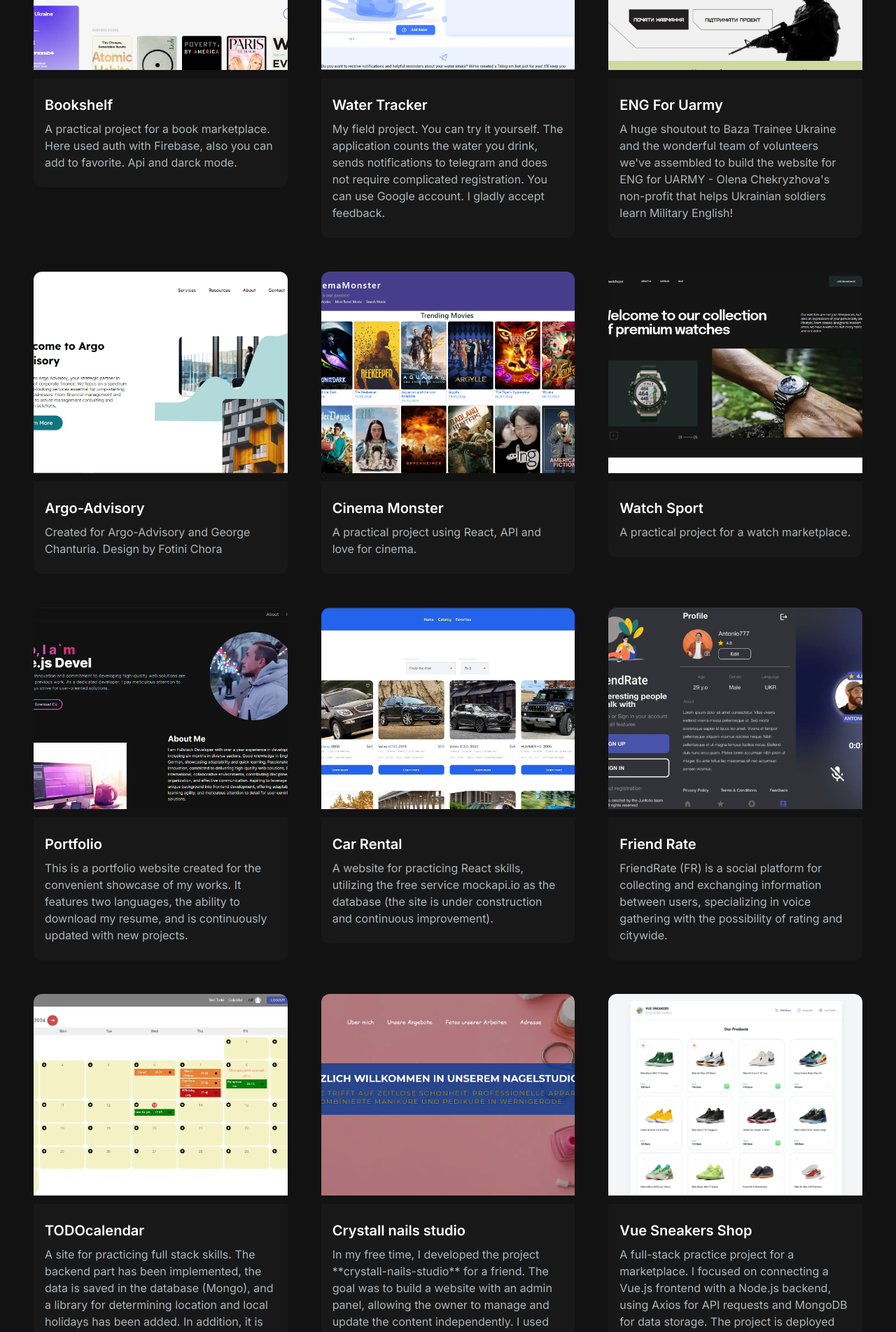
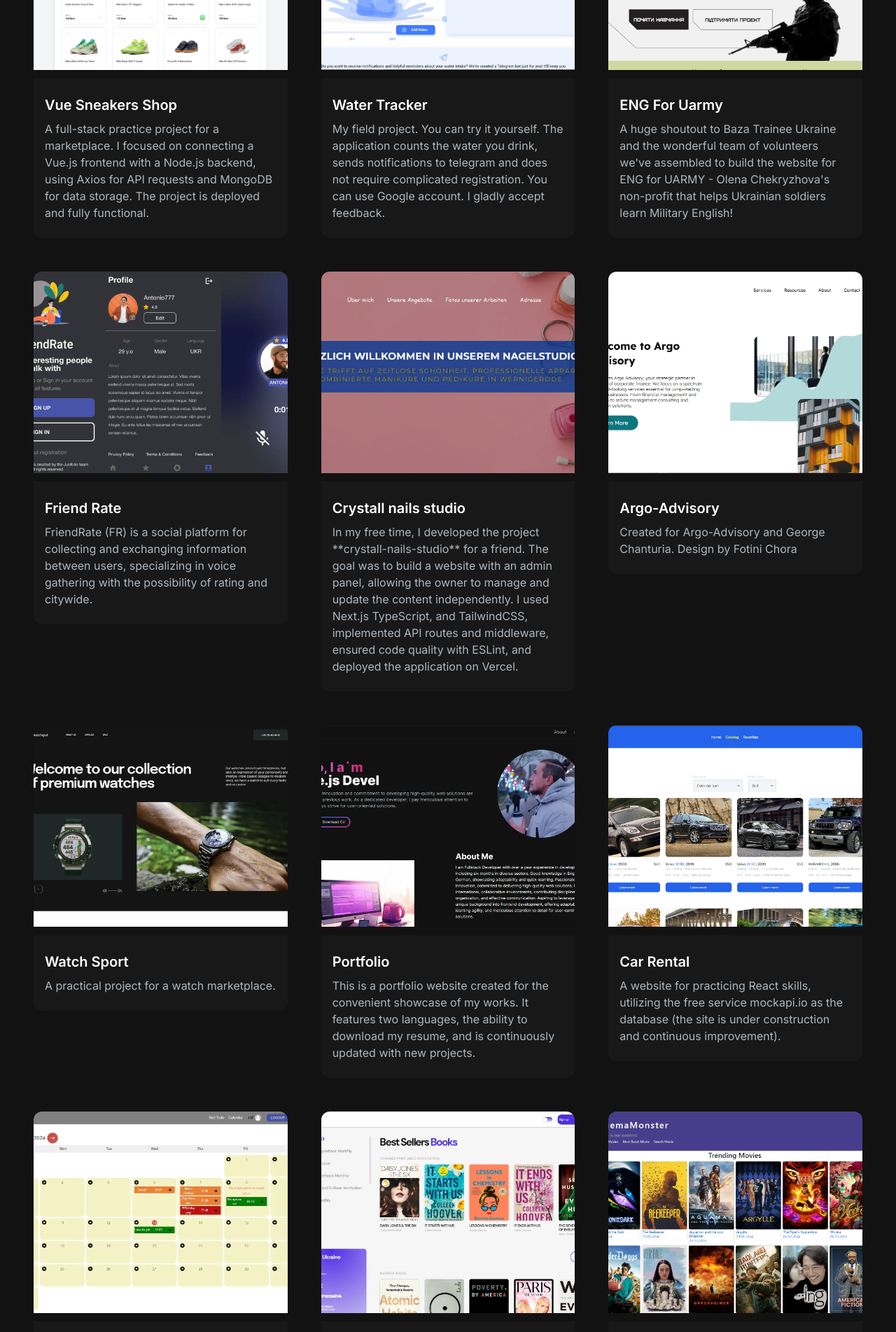
Before and after one commit to Arag0rn/My-Portfolio, a Next.js app: page /en in a window 1280 px wide. Shown: the part 1740-3643 px from the top of the page at 70% size. Built offline with nearby package versions, Linux system fonts and the light colour scheme.

Commit message:
Refactor projects section and update i18n titles

```diff
--- a/messages/de.json
+++ b/messages/de.json
@@ -18,6 +18,7 @@
       "certifications": "Zertifizierungen"
     },
     "Projects":{
+      "title": "Meine Projekte",
       "description1": "Ein praktisches Projekt für einen Buchmarktplatz. Hier wird die Authentifizierung mit Firebase verwendet, Sie können sie auch zu Ihren Favoriten hinzufügen. API und Dunkelmodus.",
       "description2": "Mein Feldprojekt. Sie können es selbst ausprobieren. Die Anwendung zählt das von Ihnen getrunkene Wasser, sendet Benachrichtigungen an Telegram und erfordert keine komplizierte Registrierung. Sie können ein Google-Konto verwenden. Rückmeldungen nehme ich gerne entgegen.",
       "description3": "Ein großes Lob an Baza Trainee Ukraine und das wunderbare Team von Freiwilligen, das wir zusammengestellt haben, um die Website für ENG für UARMY zu erstellen – Olena Chekryzhovas gemeinnützige Organisation, die ukrainischen Soldaten hilft, Militärenglisch zu lernen!",
--- a/messages/en.json
+++ b/messages/en.json
@@ -18,6 +18,7 @@
       "certifications": "Certifications"
     },
     "Projects":{
+      "title": "My Projects",
       "description1": "A practical project for a book marketplace. Here used auth with Firebase, also you can add to favorite. Api and darck mode.",
       "description2": "My field project. You can try it yourself. The application counts the water you drink, sends notifications to telegram and does not require complicated registration. You can use Google account. I gladly accept feedback.",
       "description3": "A huge shoutout to Baza Trainee Ukraine and the wonderful team of volunteers we've assembled to build the website for ENG for UARMY - Olena Chekryzhova's non-profit that helps Ukrainian soldiers learn Military English!",
--- a/src/app/components/ProjectsSection.jsx
+++ b/src/app/components/ProjectsSection.jsx
@@ -17,12 +17,12 @@ const ProjectsSection = () => {
   const projectsData = [
     {
       id: 1,
-      title: "Bookshelf",
-      description: t("description1"),
-      image: "/projects/Bookshelf.webp",
-      tag: ["All", "HTML/CSS/JS"],
-      gitUrl: "https://github.com/Arag0rn/project-CodeBusters",
-      previewUrl: "https://arag0rn.github.io/project-CodeBusters/",
+      title: "Vue Sneakers Shop",
+      description: t("description12"),
+      image: "/projects/vueShop.webp",
+      tag: ["All", "FullStack", "Vue"],
+      gitUrl: "https://github.com/Arag0rn/shopFront",
+      previewUrl: "https://shop-front-omega.vercel.app/",
     },
     {
       id: 2,
@@ -33,7 +33,7 @@ const ProjectsSection = () => {
       gitUrl: "https://github.com/Okimmi/stackNinjas-frontend",
       previewUrl: "https://okimmi.github.io/stackNinjas-frontend/",
     },
-      {
+    {
       id: 3,
       title: "ENG For Uarmy",
       image: "/projects/eng-for-ua.webp",
@@ -44,6 +44,24 @@ const ProjectsSection = () => {
     },
     {
       id: 4,
+      title: "Friend Rate",
+      description: t("description9"),
+      image: "/projects/FriendRate.webp",
+      tag: ["All", "FullStack"],
+      gitUrl: "https://github.com/Arag0rn/Fiend-Rate",
+      previewUrl: "https://fiend-rate.vercel.app/",
+    },
+    {
+      id: 5,
+      title: "Crystall nails studio",
+      description: t("description11"),
+      image: "/projects/CrystalNails.webp",
+      tag: ["All", "Next", "FullStack"],
+      gitUrl: "https://github.com/Arag0rn/crystall-nails-studio",
+      previewUrl: "https://crystal-studio-nails.vercel.app",
+    },
+    {
+      id: 6,
       title: "Argo-Advisory",
       description: t("description4"),
       image: "/projects/argo-advisory.webp",
@@ -52,16 +70,7 @@ const ProjectsSection = () => {
       previewUrl: "https://argo-advisory.com/",
     },
     {
-      id: 5,
-      title: "Cinema Monster",
-      description: t("description5"),
-      image: "/projects/Cinema.webp",
-      tag: ["All", "React"],
-      gitUrl: "https://github.com/Arag0rn/goit-react-hw-05-movies",
-      previewUrl: "https://arag0rn.github.io/goit-react-hw-05-movies/",
-    },
-    {
-      id: 6,
+      id: 7,
       title: "Watch Sport",
       description: t("description6"),
       image: "/projects/watch.webp",
@@ -70,7 +79,7 @@ const ProjectsSection = () => {
       previewUrl: "https://arag0rn.github.io/The-Watch-Spot/",
     },
     {
-      id: 7,
+      id: 8,
       title: "Portfolio",
       description: t("description7"),
       image: "/projects/Port.webp",
@@ -79,7 +88,7 @@ const ProjectsSection = () => {
       previewUrl: "https://khabuzovs-portfolio.vercel.app/",
     },
     {
-      id: 8,
+      id: 9,
       title: "Car Rental",
       description: t("description8"),
       image: "/projects/CarRental.webp",
@@ -88,40 +97,31 @@ const ProjectsSection = () => {
       previewUrl: "https://arag0rn.github.io/Car-Rental/home",
     },
     {
-      id: 9,
-      title: "Friend Rate",
-      description: t("description9"),
-      image: "/projects/FriendRate.webp",
-      tag: ["All", "FullStack"],
-      gitUrl: "https://github.com/Arag0rn/Fiend-Rate",
-      previewUrl: "https://fiend-rate.vercel.app/",
-    },
-    {
       id: 10,
-      title: "TODOcalendar",
+      title: "TODOcalendar(bd is not active)",
       description: t("description10"),
       image: "/projects/Calendar.webp",
       tag: ["All", "FullStack"],
       gitUrl: "https://github.com/Arag0rn/TODOcalendar",
       previewUrl: "https://arag0rn.github.io/TODOcalendar",
     },
-        {
+    {
       id: 11,
-      title: "Crystall nails studio",
-      description: t("description11"),
-      image: "/projects/CrystalNails.webp",
-      tag: ["All", "Next", "FullStack"],
-      gitUrl: "https://github.com/Arag0rn/crystall-nails-studio",
-      previewUrl: "https://crystal-studio-nails.vercel.app",
+      title: "Bookshelf",
+      description: t("description1"),
+      image: "/projects/Bookshelf.webp",
+      tag: ["All", "HTML/CSS/JS"],
+      gitUrl: "https://github.com/Arag0rn/project-CodeBusters",
+      previewUrl: "https://arag0rn.github.io/project-CodeBusters/",
     },
-          {
+    {
       id: 12,
-      title: "Vue Sneakers Shop",
-      description: t("description12"),
-      image: "/projects/vueShop.webp",
-      tag: ["All", "FullStack", "Vue"],
-      gitUrl: "https://github.com/Arag0rn/shopFront",
-      previewUrl: "https://shop-front-omega.vercel.app/",
+      title: "Cinema Monster",
+      description: t("description5"),
+      image: "/projects/Cinema.webp",
+      tag: ["All", "React"],
+      gitUrl: "https://github.com/Arag0rn/goit-react-hw-05-movies",
+      previewUrl: "https://arag0rn.github.io/goit-react-hw-05-movies/",
     },
   ];
 
@@ -130,9 +130,9 @@ const ProjectsSection = () => {
     setTag(newTag);
   };
 
-  const filteredProjects = projectsData.filter((project) =>
-    project.tag.includes(tag)
-  );
+  const sortedProjects = projectsData
+    .filter((project) => project.tag.includes(tag))
+    .sort((a, b) => a.id - b.id);
 
   const cardVariants = {
     initial: { y: 50, opacity: 0 },
@@ -142,7 +142,7 @@ const ProjectsSection = () => {
   return (
     <section id="projects">
       <h2 className="text-center text-4xl font-bold text-white mt-4 mb-8 md:mb-12">
-        My Projects
+        {t("title")}
       </h2>
       <div className="text-white flex flex-row flex-wrap justify-center items-center gap-2 py-6">
         <ProjectTag
@@ -177,16 +177,15 @@ const ProjectsSection = () => {
         />
       </div>
       <ul ref={ref} className="grid md:grid-cols-3 gap-8 md:gap-12">
-        {filteredProjects.map((project, index) => (
+        {sortedProjects.map((project, index) => (
           <motion.li
-            key={index}
+            key={project.id}
             variants={cardVariants}
             initial="initial"
             animate={isInView ? "animate" : "initial"}
             transition={{ duration: 0.3, delay: index * 0.4 }}
           >
             <ProjectCard
-              key={project.id}
               title={project.title}
               description={project.description}
               imgUrl={project.image}
```
